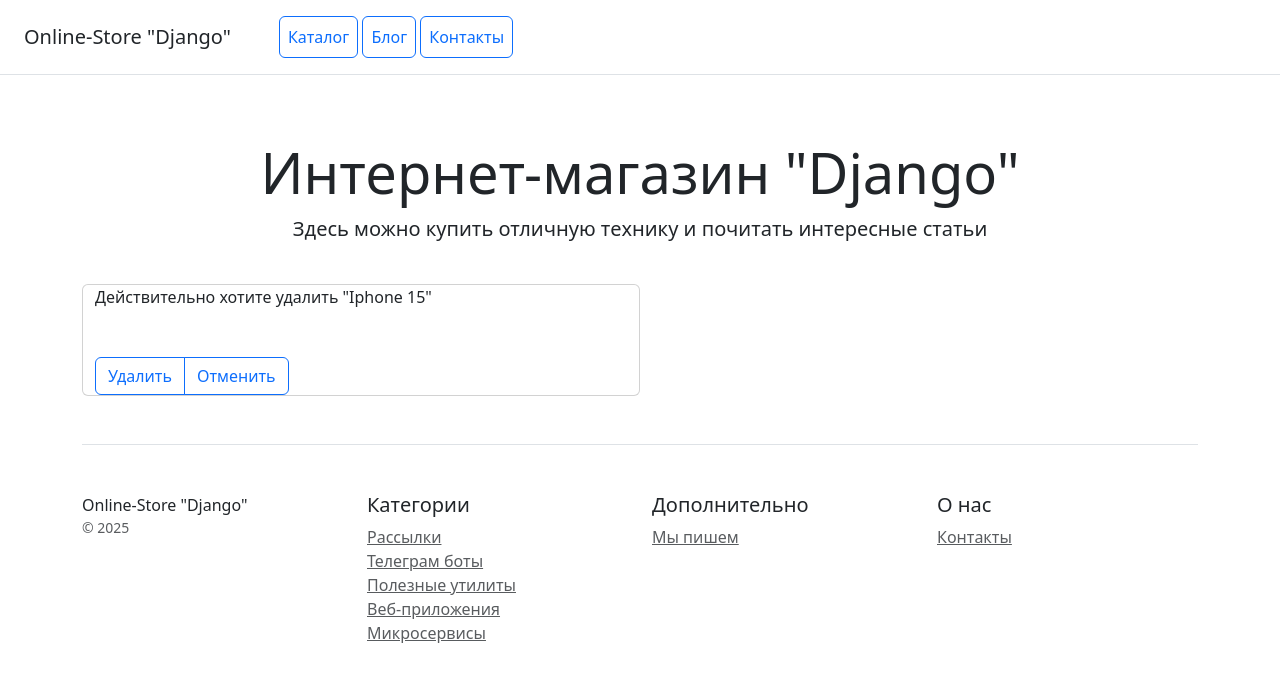
After one commit to Vadimko4/Django-Online-Store, a Django app: page /catalog/2/delete in a window 1280 px wide. The commit adds this page. Shown: the top 682 px of the page. Run offline with Django 5.2, Linux system fonts and the light colour scheme; data comes from the database, SQL or seed files in the repository; some libraries are stand-ins or nearby versions.

Commit message:
add product_confirm_delete.html, update product/views, urls; add delete-button

```diff
--- /dev/null
+++ b/catalog/templates/catalog/product_confirm_delete.html
@@ -0,0 +1,23 @@
+{% extends 'catalog/base.html' %}
+{% block content %}
+<div class="container">
+    <div class="row">
+        <div class="col-6">
+            <form class="row" method="post" enctype="multipart/form-data">
+                <div class="card">
+                  <p class="card-text">Действительно хотите удалить "{{ object.name }}"</p>
+                    <div class="card-body">
+                        {% csrf_token %}
+                    </div>
+                    <div class="d-flex justify-content-between align-items-center">
+                        <div class="btn-group" role="group" aria-label="Basic example">
+                            <button type="submit" class="btn btn-outline-primary">Удалить</button>
+                            <a class="btn btn-outline-primary" href="{% url 'catalog:products_detail' product.pk %}" role="button">Отменить</a>
+                        </div>
+                    </div>
+                </div>
+            </form>
+        </div>
+    </div>
+</div>
+{% endblock %}
--- a/catalog/templates/catalog/product_detail.html
+++ b/catalog/templates/catalog/product_detail.html
@@ -17,9 +17,11 @@
                     <li>Обновлён: {{ object.updated_at }}</li>
                 </ul>
                 <div class="btn-group" role="group" aria-label="Basic example">
-                    <a class="btn btn-outline-primary" href="{% url 'catalog:home' %}" role="button">В каталог</a>
+                    <a class="btn btn-outline-primary" href="{% url 'catalog:home' %}" role="button">Каталог</a>
                     <a class="btn btn-outline-primary" href="{% url 'catalog:product_update' product.pk %}"
                        role="button">Изменить</a>
+                    <a class="btn btn-outline-primary" href="{% url 'catalog:product_delete' product.pk %}"
+                           role="button">Удалить</a>
                 </div>
             </div>
         </div>
--- a/catalog/urls.py
+++ b/catalog/urls.py
@@ -1,7 +1,8 @@
 from django.urls import path
 
 from catalog.apps import CatalogConfig
-from catalog.views import ContactsView, ProductDetailView, ProductListView, ProductCreateView, ProductUpdateView
+from catalog.views import ContactsView, ProductDetailView, ProductListView, ProductCreateView, ProductUpdateView, \
+    ProductDeleteView
 
 app_name = CatalogConfig.name
 
@@ -12,4 +13,5 @@ urlpatterns = [
     path('products/<int:pk>/', ProductDetailView.as_view(), name='products_detail'),
     path('catalog/create', ProductCreateView.as_view(), name='product_create'),
     path('catalog/<int:pk>/update', ProductUpdateView.as_view(), name='product_update'),
+    path('catalog/<int:pk>/delete', ProductDeleteView.as_view(), name='product_delete'),
 ]
--- a/catalog/views.py
+++ b/catalog/views.py
@@ -1,6 +1,6 @@
 from django.shortcuts import render, get_object_or_404
 from django.urls import reverse_lazy, reverse
-from django.views.generic import ListView, DetailView, TemplateView, CreateView, UpdateView
+from django.views.generic import ListView, DetailView, TemplateView, CreateView, UpdateView, DeleteView
 
 from catalog.forms import ProductForm
 from catalog.models import Product
@@ -30,3 +30,7 @@ class ProductUpdateView(UpdateView):
 
     def get_success_url(self):
         return reverse('catalog:products_detail', args=[self.kwargs.get('pk')])
+
+class ProductDeleteView(DeleteView):
+    model = Product
+    success_url = reverse_lazy('catalog:home')
```
Also changed, not shown: catalog/forms.py (+5 -2 lines).
